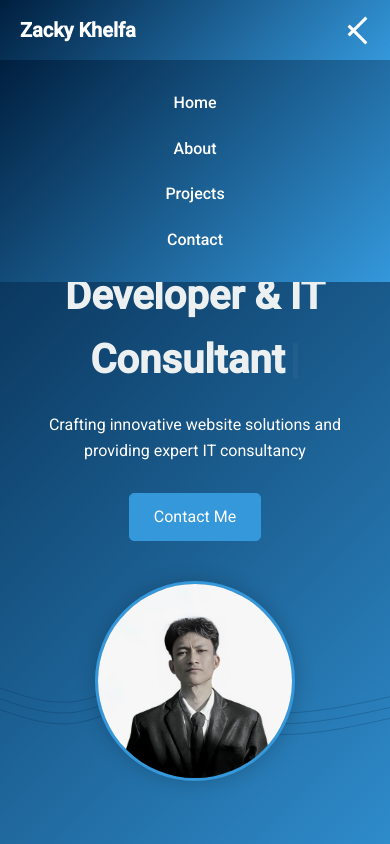
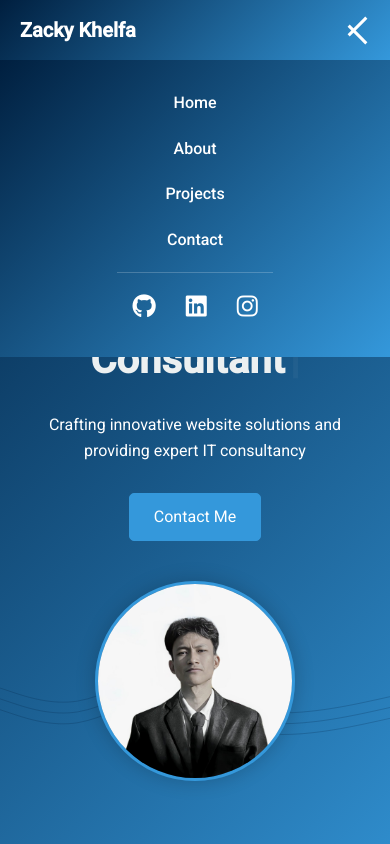
Before and after one commit to Ikazraa-exe/My-Portofolio, a plain HTML site: page index.html in a window 390 px wide. Both pictures are taken after a click on the element 357 px from the left and 30 px from the top of the page. Shown: the top 844 px of the page. Drawn offline with Linux system fonts and the light colour scheme.

Commit message:
Perbaikan bug pada tampilan navbar

```diff
--- a/index.html
+++ b/index.html
@@ -23,8 +23,17 @@
                     <li><a href="#about">About</a></li>
                     <li><a href="#projects">Projects</a></li>
                     <li><a href="#contact">Contact</a></li>
+                    <li class="social-icons-mobile">
+                        <div class="social-icons">
+                            <a href="https://github.com/Ikazraa-exe" target="_blank"><i class="fab fa-github"></i></a>
+                            <a href="https://www.linkedin.com/in/zacky-khelfa/" target="_blank"><i
+                                    class="fab fa-linkedin"></i></a>
+                            <a href="https://www.instagram.com/zacky_khelfa/" target="_blank"><i
+                                    class="fab fa-instagram"></i></a>
+                        </div>
+                    </li>
                 </ul>
-                <div class="social-icons">
+                <div class="social-icons desktop-only">
                     <a href="https://github.com/Ikazraa-exe" target="_blank"><i class="fab fa-github"></i></a>
                     <a href="https://www.linkedin.com/in/zacky-khelfa/" target="_blank"><i
                             class="fab fa-linkedin"></i></a>
@@ -160,8 +169,7 @@
 
     <footer>
         <div class="container">
-            <p>©<span id="copyright-year"></span> <a href="index.html" class="footer-link"><b>Zacky Khelfa</b></a>. All
-                rights reserved.</p>
+            <p>©<span id="copyright-year"></span> By <a href="index.html" class="footer-link">Zacky Khelfa</a>.</p>
         </div>
     </footer>
 
--- a/styles.css
+++ b/styles.css
@@ -99,6 +99,7 @@ nav {
 .nav-links {
     display: flex;
     list-style: none;
+    align-items: center; /* Menambahkan ini agar ikon align */
 }
 
 .nav-links li {
@@ -125,6 +126,10 @@ nav {
 
 .social-icons a:hover {
     color: var(--hover-color); /* Perubahan warna hover */
+}
+
+.social-icons-mobile {
+    display: none; /* Sembunyikan di desktop secara default */
 }
 
 .hamburger {
@@ -491,7 +496,10 @@ footer {
     color: #fff; /* Perubahan warna hover */
 }
 
-/* Responsive design */
+/* =================================== */
+/* ==== PERBAIKAN RESPONSIVE DISINI ==== */
+/* =================================== */
+
 @media (max-width: 768px) {
     .nav-links {
         display: none;
@@ -522,9 +530,31 @@ footer {
         z-index: 1001; /* Pastikan di atas nav-links */
     }
 
-  .social-icons {
-    display: none; /* Sembunyikan social icons di header mobile */
+    .desktop-only {
+        display: none; /* Sembunyikan ikon sosial di header (versi desktop) */
     }
+
+    .social-icons-mobile {
+        display: block; /* Tampilkan pembungkus ikon di mobile */
+        margin-top: 15px;
+        padding-top: 15px;
+        border-top: 1px solid rgba(255, 255, 255, 0.2);
+    }
+
+    .social-icons-mobile .social-icons a {
+        margin: 0 15px; /* Beri jarak antar ikon */
+        font-size: 1.5rem; /* Sedikit perbesar ikon */
+    }
+
+    .social-icons-mobile .social-icons {
+        display: flex;
+        justify-content: center;
+    }
+
+    .social-icons-mobile .social-icons a {
+        margin: 0 15px;
+    }
+
 
     .hero .container {
         flex-direction: column;
```
Lines whose indentation alone changed are shown as unchanged.
